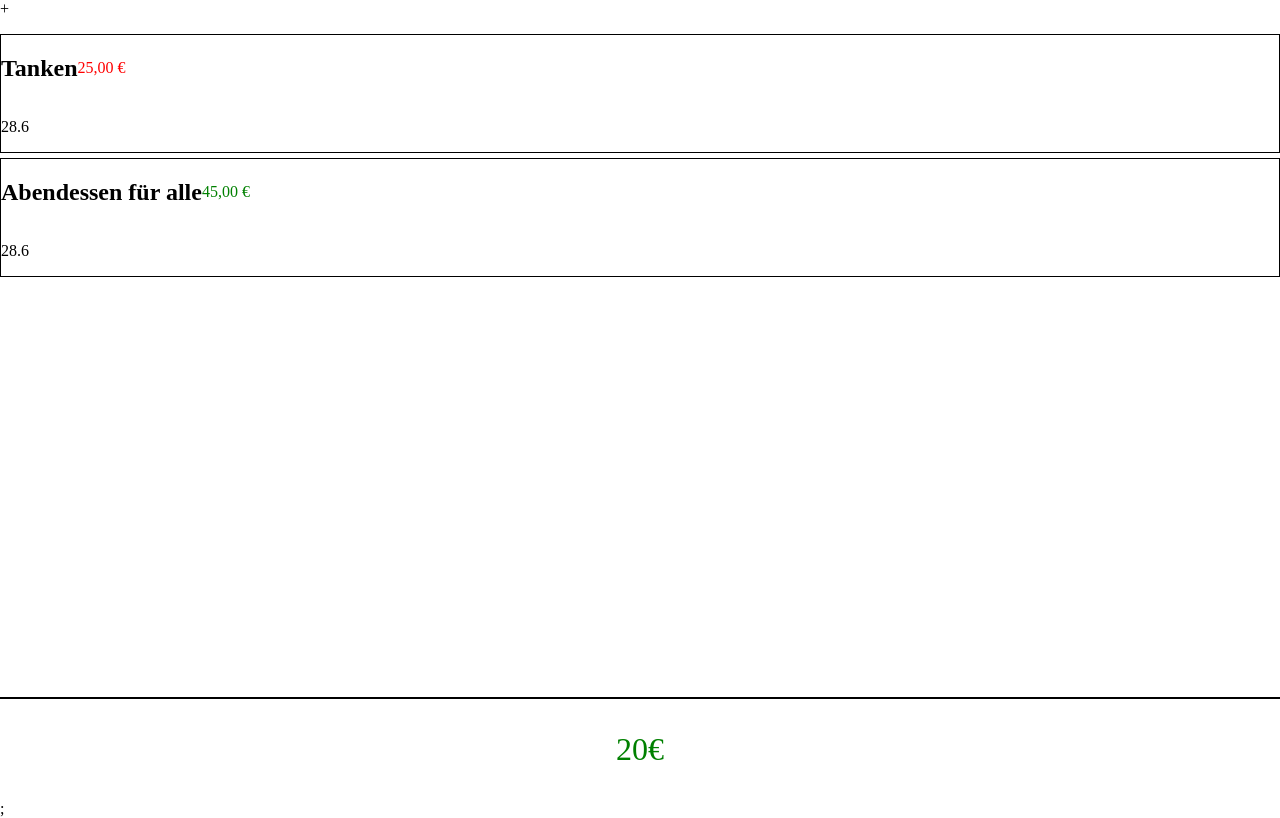
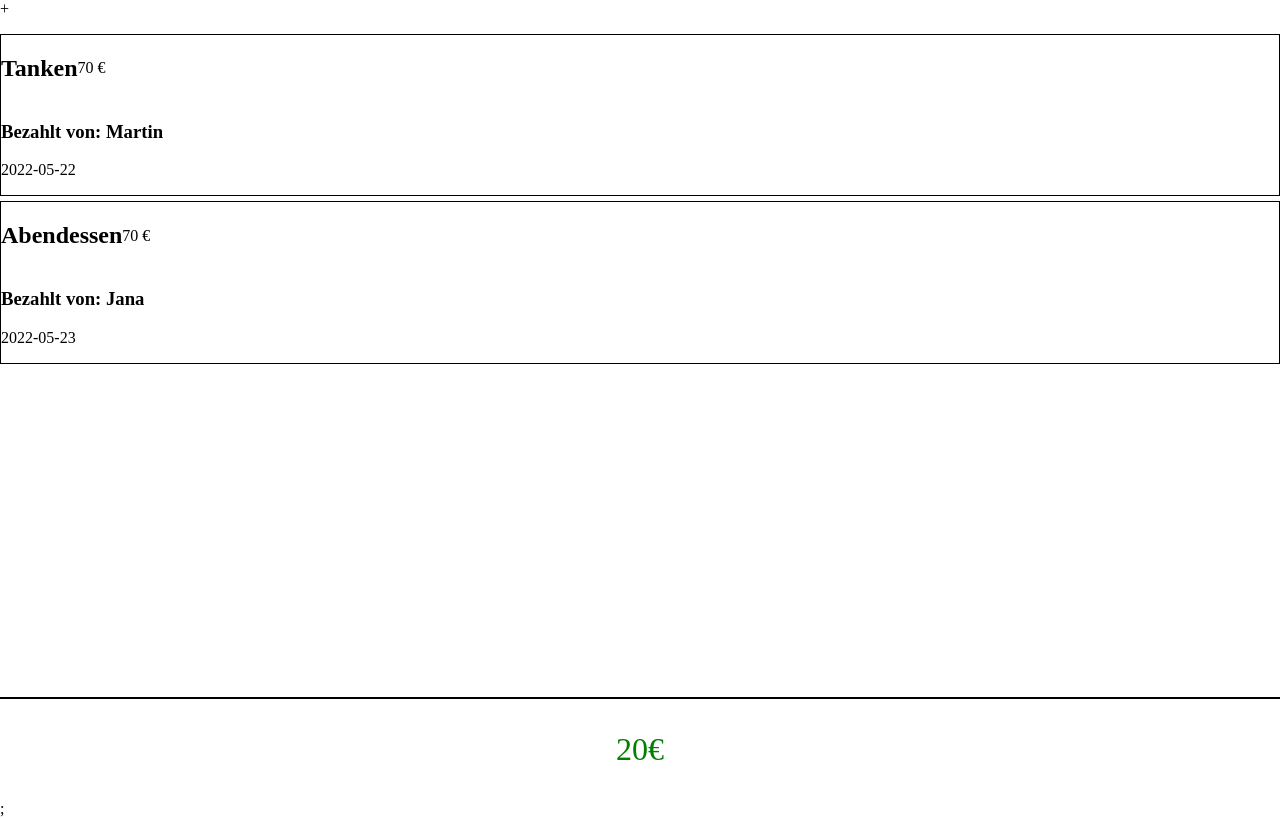
Before and after one commit to mpagels/budget-splitter, a Next.js app: page / in a window 1280 px wide. Built offline with nearby package versions, Linux system fonts and the light colour scheme.

Commit message:
add save new spend through form

```diff
--- a/pages/_app.js
+++ b/pages/_app.js
@@ -1,12 +1,62 @@
-import { GlobalStyles } from "../GlobalStyles";
+import { GlobalStyles } from '../GlobalStyles'
+import { useState } from 'react'
 
 function MyApp({ Component, pageProps }) {
+  const [spends, setSpends] = useState([
+    {
+      id: 1,
+      spendFrom: 'Martin',
+      moneyFor: 'Tanken',
+      amountOfMoney: 70,
+      payDate: '2022-05-22',
+      splits: [
+        {
+          id: 1,
+          nameValue: 'martin',
+          number: 70,
+          moneyValue: 'together',
+        },
+      ],
+    },
+    {
+      id: 2,
+      spendFrom: 'Jana',
+      moneyFor: 'Abendessen',
+      amountOfMoney: 70,
+      payDate: '2022-05-23',
+      splits: [
+        {
+          id: 1,
+          nameValue: 'martin',
+          number: 40,
+          moneyValue: 'martin',
+        },
+        {
+          id: 2,
+          nameValue: 'jana',
+          number: 20,
+          moneyValue: 'jana',
+        },
+        {
+          id: 3,
+          nameValue: 'lene',
+          number: 10,
+          moneyValue: 'together',
+        },
+      ],
+    },
+  ])
+
+  function addSpend(newSpend) {
+    setSpends([...spends, newSpend])
+  }
+
   return (
     <>
       <GlobalStyles />
-      <Component {...pageProps} />;
+      <Component {...pageProps} spends={spends} addSpend={addSpend} />;
     </>
-  );
+  )
 }
 
-export default MyApp;
+export default MyApp
--- a/pages/index.js
+++ b/pages/index.js
@@ -1,27 +1,25 @@
 import Link from 'next/link'
 import styled from 'styled-components'
 
-export default function Home() {
+export default function Home({ spends }) {
   return (
     <HomeWrapper>
       <Link href="/add">
         <a>+</a>
       </Link>
       <SpendList>
-        <SpendItem>
-          <Infos>
-            <h2>Tanken</h2>
-            <Money isMe={false}>25,00 €</Money>
-          </Infos>
-          <p>28.6</p>
-        </SpendItem>
-        <SpendItem>
-          <Infos>
-            <h2>Abendessen für alle</h2>
-            <Money isMe>45,00 €</Money>
-          </Infos>
-          <p>28.6</p>
-        </SpendItem>
+        {spends.map((spend) => {
+          return (
+            <SpendItem key={spend.id}>
+              <Infos>
+                <h2>{spend.moneyFor}</h2>
+                <p>{spend.amountOfMoney} €</p>
+              </Infos>
+              <h3>Bezahlt von: {spend.spendFrom}</h3>
+              <p>{spend.payDate}</p>
+            </SpendItem>
+          )
+        })}
       </SpendList>
       <Footer>
         <CalculatedBudget>20€</CalculatedBudget>
@@ -52,10 +50,6 @@ const CalculatedBudget = styled.p`
   font-size: 2em;
 `
 
-const Money = styled.p`
-  color: ${({ isMe }) => (isMe ? 'green' : 'red')};
-`
-
 const SpendItem = styled.li`
   border: 1px solid black;
   margin: 5px 0;
```
Also changed, not shown: pages/add.js (+12 -1 lines).
